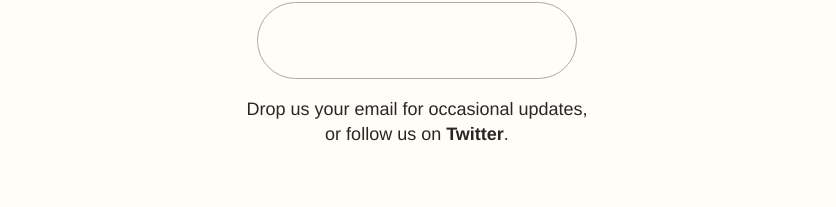
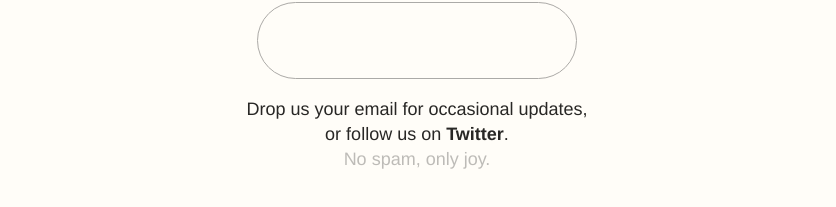
Before and after one commit to theculturecc/experiments, a Next.js app: page /001 in a window 1280 px wide. Shown: the part 1663-1870 px from the top of the page, without its empty margins (223-1059 px from the left). Built offline with nearby package versions, Linux system fonts and the light colour scheme; a web font is replaced by a local one.

Commit message:
👐 no spam, only joy

```diff
--- a/components/GetTheNews.js
+++ b/components/GetTheNews.js
@@ -53,7 +53,8 @@ export default function GetTheNews() {
         <a href="https://twitter.com/theCultureCC" target="_blank">
           Twitter
         </a>
-        .
+        .<br />
+        <div id="only-joy">No spam, only joy.</div>
       </div>
     </section>
   );
--- a/posts/001/Styles.js
+++ b/posts/001/Styles.js
@@ -207,6 +207,10 @@ p, input {
     text-align: center;
     line-height: 140%;
   }
+
+  #only-joy {
+    opacity: 0.3;
+  }
 }
 
 @keyframes blink {
```
